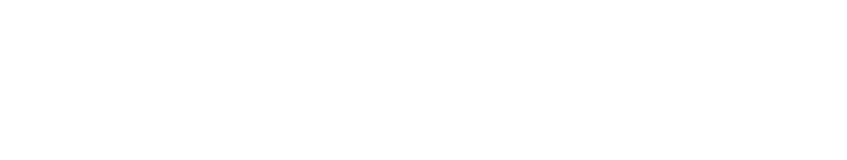
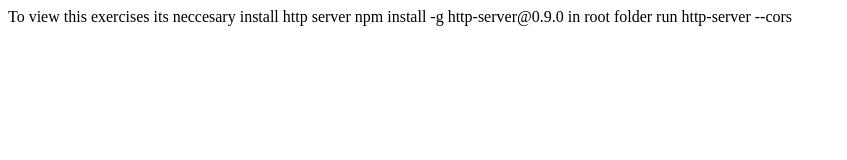
Before and after one commit to oteroweb/PracticeJavascript, a plain HTML site: page Exercises1/index.html in a window 1280 px wide. Shown: the whole page, without its empty margins (0-847 px from the left). Drawn offline with nearby package versions, Linux system fonts and the light colour scheme; no server answers.

Commit message:
update url

```diff
--- a/Exercises1/index.html
+++ b/Exercises1/index.html
@@ -12,12 +12,22 @@
 
 </head>
 <body>
+        <div> To view this exercises its neccesary  install http server
 
+
+                npm install -g http-server@0.9.0
+
+                in root folder run
+
+                http-server  --cors
+
+
+            </div>
     <script>
         $(document).ready(function() {
     $.ajax({
         type: "GET",
-        url: "http://127.0.0.1:8080/Ejercicio1.csv",
+        url: "http://oteroweb.com.ve/PracticeJavascript/Exercises1/Ejercicio1.csv",
         dataType: "text",
         success: function(data) {processData(data);}
      });
```
Also changed, not shown: Exercises1/public/index.html (+12 -0 lines).
